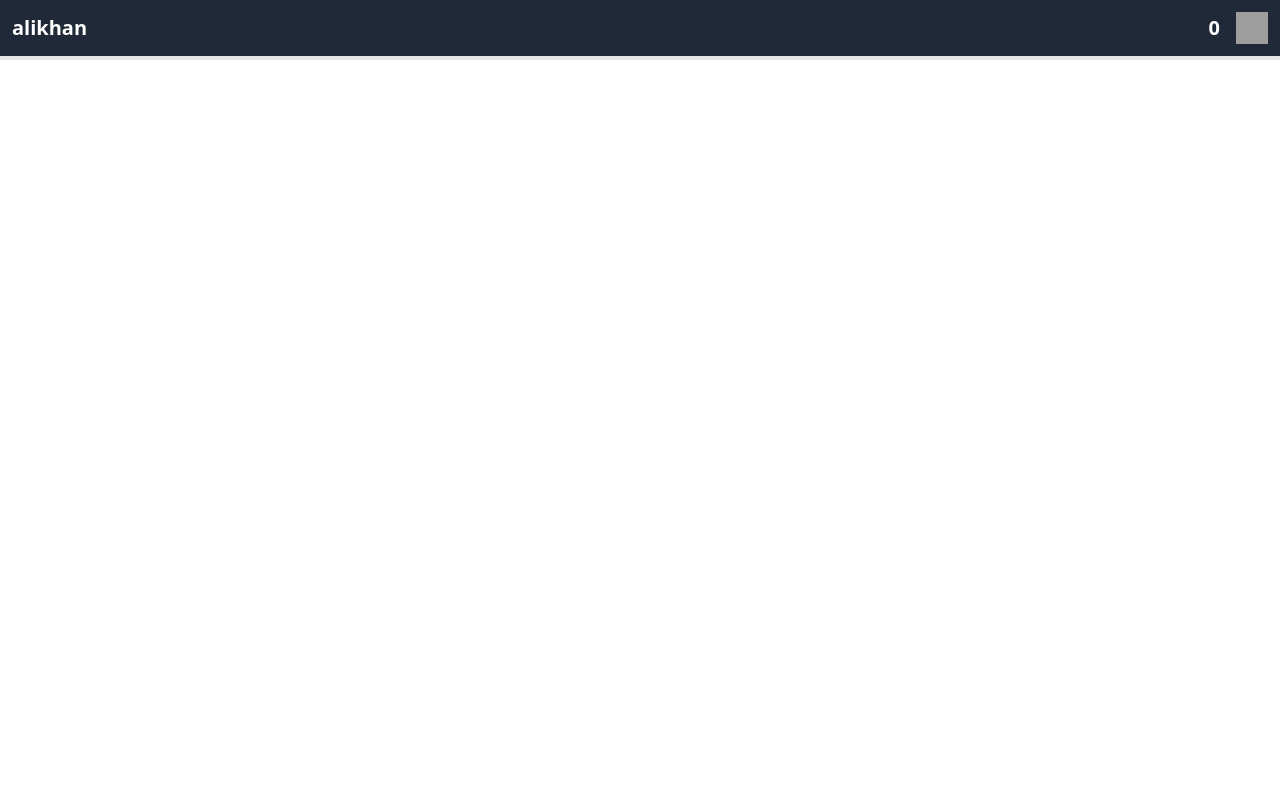
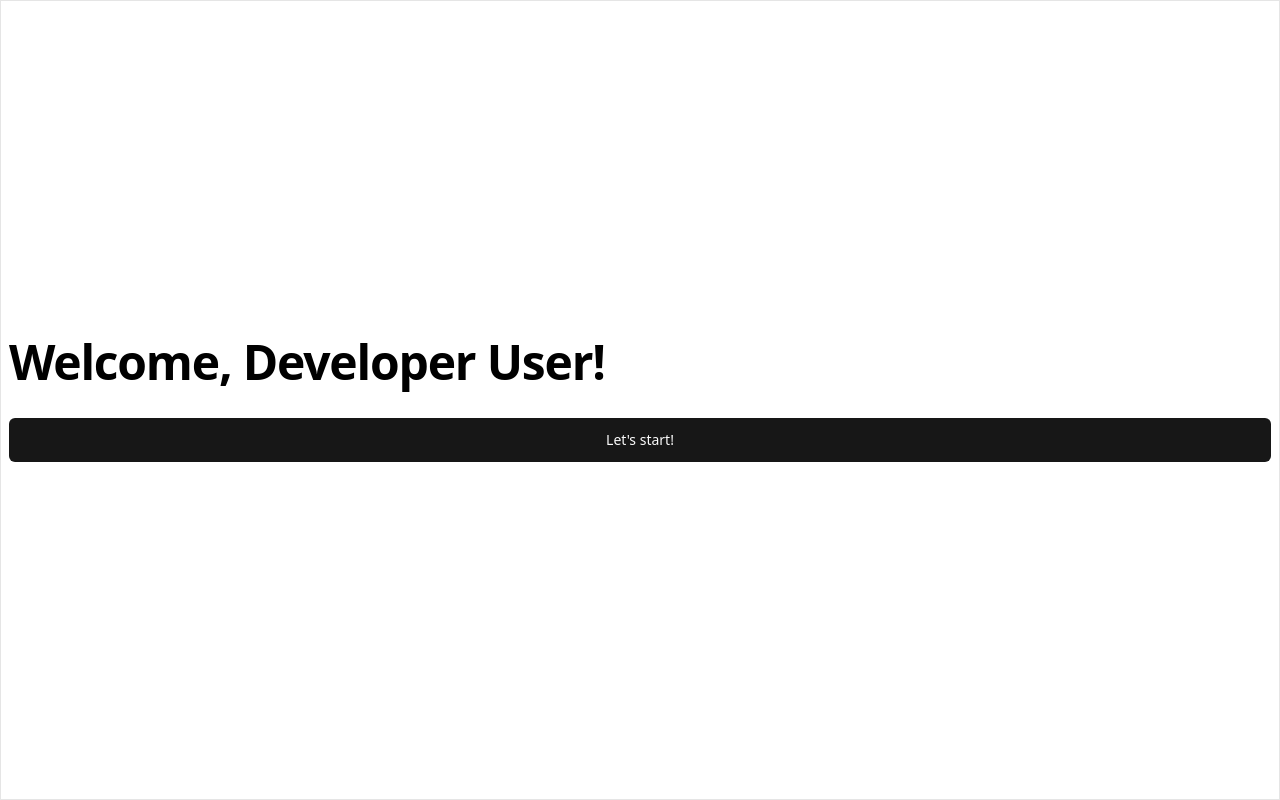
Before and after one commit to dimalbek/Telegram-Mini-App, a React (Vite) app in the folder frontend/: page / in a window 1280 px wide. Built offline with nearby package versions, Linux system fonts and the light colour scheme; grey boxes are pictures that could not be loaded.

Commit message:
fix bugs

```diff
--- a/frontend/src/layouts/MainLayout.tsx
+++ b/frontend/src/layouts/MainLayout.tsx
@@ -1,10 +1,13 @@
 import Navbar from "@/components/Navbar";
-import { Outlet } from "react-router";
+import { Outlet, useLocation } from "react-router";
 
 const MainLayout = () => {
+  const location = useLocation();
+  const path = location.pathname;
+  console.log(path)
   return (
     <div className='w-full h-full m-auto'>
-      <Navbar/>
+      {path!="/" && <Navbar/>}
       <Outlet/>
     </div>
   )
```
Also changed, not shown: frontend/src/App.tsx (+2 -5 lines).
